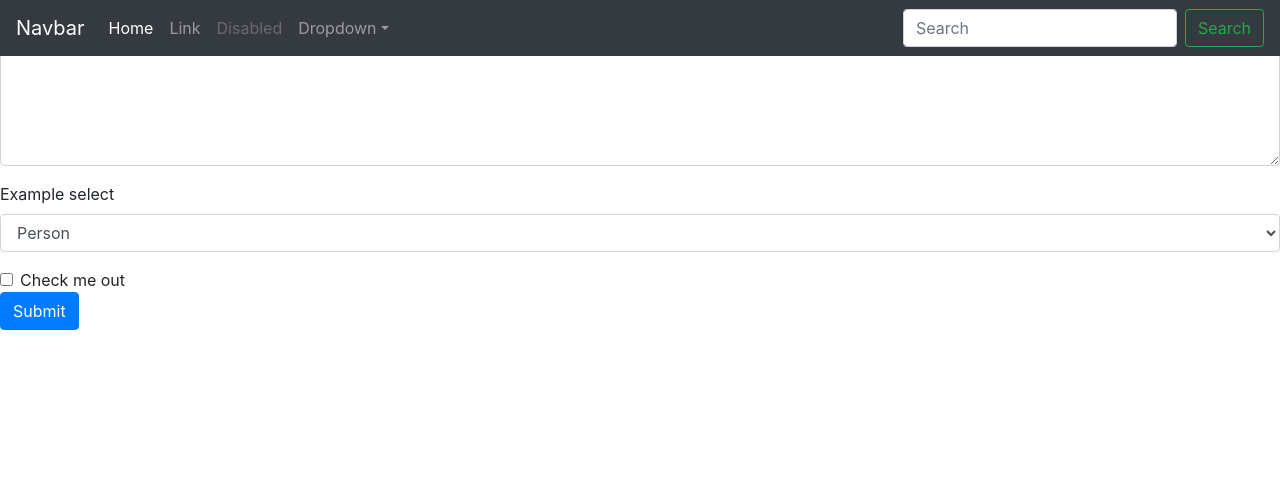
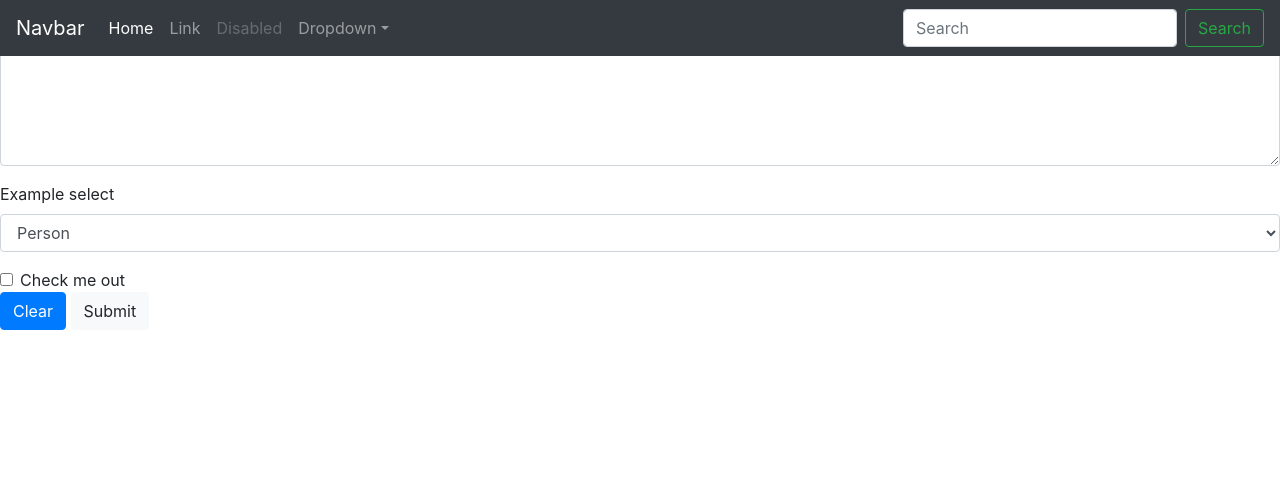
Before and after one commit to thepartisan101/NLP, a Python web app: template spacy-api/templates/index.html in a window 1280 px wide. Shown: the top 482 px of the page. Run offline with Jinja, Linux system fonts and the light colour scheme; the template is opened without the code that fills it, so the values that code supplies are empty; some libraries are stand-ins or nearby versions.

Commit message:
Update buttons

```diff
--- a/spacy-api/templates/index.html
+++ b/spacy-api/templates/index.html
@@ -60,7 +60,8 @@
                       <input type="checkbox" class="form-check-input" id="exampleCheck1">
                       <label class="form-check-label" for="exampleCheck1">Check me out</label>
                     </div>
-                    <button type="submit" class="btn btn-primary">Submit</button>
+                    <button type="button" class="btn btn-primary">Clear</button>
+                    <button type="submit" class="btn btn-light">Submit</button>
                   </form>
     <script src="https://code.jquery.com/jquery-3.3.1.slim.min.js" integrity="sha384-q8i/X+965DzO0rT7abK41JStQIAqVgRVzpbzo5smXKp4YfRvH+8abtTE1Pi6jizo" crossorigin="anonymous"></script>
     <script src="https://cdnjs.cloudflare.com/ajax/libs/popper.js/1.14.3/umd/popper.min.js" integrity="sha384-ZMP7rVo3mIykV+2+9J3UJ46jBk0WLaUAdn689aCwoqbBJiSnjAK/l8WvCWPIPm49" crossorigin="anonymous"></script>
```
